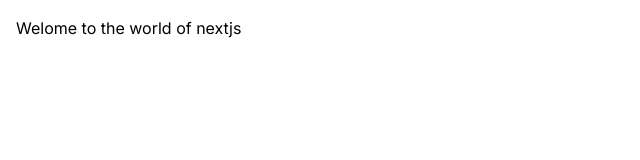
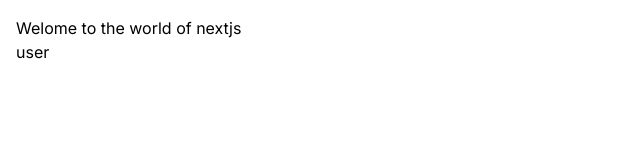
Before and after one commit to misikir21/next, a Next.js app: page / in a window 1280 px wide. Shown: the top 160 px of the page, without its empty margins (0-640 px from the left). Built offline with nearby package versions, Linux system fonts and the light colour scheme.

Commit message:
replace a tag with link

```diff
--- a/app/page.tsx
+++ b/app/page.tsx
@@ -1,9 +1,10 @@
 import Image from "next/image";
-
+import Link from "next/link";
 export default function Home() {
   return (
     <main>
       <h1>Welome to the world of nextjs</h1>
+      <Link href="/user">user</Link>
     </main>
   );
 }
```
